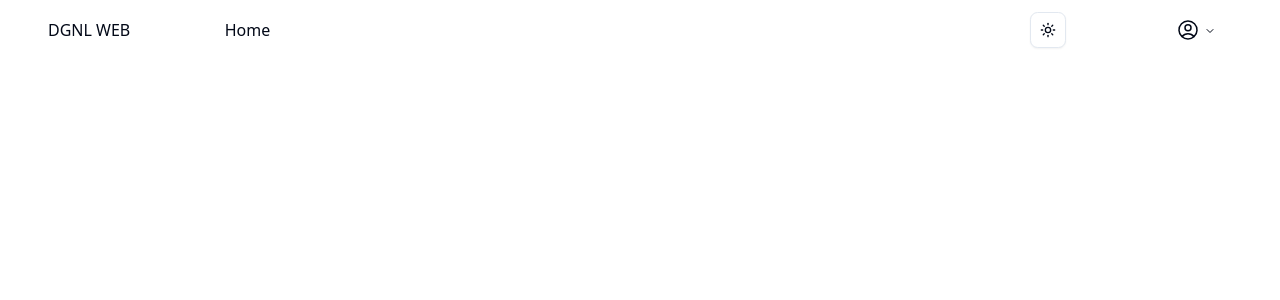
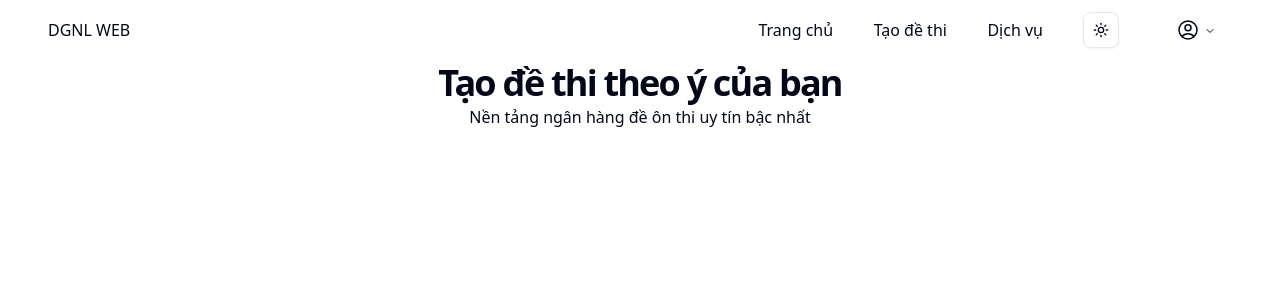
Before and after one commit to KayGV25/DGNL_FE, a React (Vite) app: page / in a window 1280 px wide. Shown: the top 300 px of the page. Built offline with nearby package versions, Linux system fonts and the light colour scheme.

Commit message:
[ADD] Update package dependencies, enhance styling, and implement HomePage component with routing

```diff
--- a/package.json
+++ b/package.json
@@ -16,11 +16,13 @@
     "@radix-ui/react-navigation-menu": "^1.2.5",
     "@radix-ui/react-slot": "^1.2.0",
     "@tailwindcss/vite": "^4.0.6",
+    "axios": "^1.8.4",
     "class-variance-authority": "^0.7.1",
     "clsx": "^2.1.1",
     "input-otp": "^1.4.2",
     "lucide-react": "^0.475.0",
     "react": "^19.0.0",
+    "react-cookie": "^8.0.1",
     "react-dom": "^19.0.0",
     "react-hook-form": "^7.55.0",
     "react-router": "^7.1.5",
--- a/src/components/ModeToogle.jsx
+++ b/src/components/ModeToogle.jsx
@@ -12,25 +12,35 @@ import {
 import { useTheme } from "./ui/theme-provider"
 
 export function ModeToggle() {
-  const { setTheme } = useTheme()
+  const { theme, setTheme } = useTheme()
 
   return (
-    <DropdownMenu>
-      <DropdownMenuTrigger asChild>
-        <Button variant="outline" size="icon">
-          <Sun className="h-[1.2rem] w-[1.2rem] rotate-0 scale-100 transition-all dark:-rotate-90 dark:scale-0" />
-          <Moon className="absolute h-[1.2rem] w-[1.2rem] rotate-90 scale-0 transition-all dark:rotate-0 dark:scale-100" />
-          <span className="sr-only">Toggle theme</span>
-        </Button>
-      </DropdownMenuTrigger>
-      <DropdownMenuContent align="end">
-        <DropdownMenuItem onClick={() => setTheme("light")}>
-          Light
-        </DropdownMenuItem>
-        <DropdownMenuItem onClick={() => setTheme("dark")}>
-          Dark
-        </DropdownMenuItem>
-      </DropdownMenuContent>
-    </DropdownMenu>
+    // <DropdownMenu>
+    //   <DropdownMenuTrigger asChild>
+    //     <Button variant="outline" size="icon">
+    //       <Sun className="h-[1.2rem] w-[1.2rem] rotate-0 scale-100 transition-all dark:-rotate-90 dark:scale-0" />
+    //       <Moon className="absolute h-[1.2rem] w-[1.2rem] rotate-90 scale-0 transition-all dark:rotate-0 dark:scale-100" />
+    //       <span className="sr-only">Toggle theme</span>
+    //     </Button>
+    //   </DropdownMenuTrigger>
+    //   <DropdownMenuContent align="end">
+    //     <DropdownMenuItem onClick={() => setTheme("light")}>
+    //       Light
+    //     </DropdownMenuItem>
+    //     <DropdownMenuItem onClick={() => setTheme("dark")}>
+    //       Dark
+    //     </DropdownMenuItem>
+    //   </DropdownMenuContent>
+    // </DropdownMenu>
+
+    <Button
+      variant="outline"
+      size="icon"
+      onClick={() => setTheme(theme === "light" ? "dark" : "light")}
+    >
+      <Sun className="h-[1.2rem] w-[1.2rem] rotate-0 scale-100 transition-all dark:-rotate-90 dark:scale-0" />
+      <Moon className="absolute h-[1.2rem] w-[1.2rem] rotate-90 scale-0 transition-all dark:rotate-0 dark:scale-100" />
+      <span className="sr-only">Toggle theme</span>
+    </Button>
   )
 }
--- a/src/components/NavBar.jsx
+++ b/src/components/NavBar.jsx
@@ -14,9 +14,18 @@ export default function NavBar() {
                         <p className="nav-text">DGNL WEB</p>
                     </Link>
                 </div>
-                <div className="w-3/5 flex flex-col justify-between items-left">
+                <div className="w-2/5 flex justify-between items-center">
                     <Link to="/">
-                        <p className="nav-text">Home</p>
+                        <p className="nav-text">Trang chủ</p>
+                    </Link>
+                    <div>
+                        <Link>
+                            Tạo đề thi
+                        </Link>
+                    </div>
+                    <div>
+                        <Link>
+                            Dịch vụ
                         </Link>
                     </div>
                     <div>
@@ -25,6 +34,7 @@ export default function NavBar() {
                     <div>
                         <ProfileBtn />
                     </div>
+                </div>
             </nav>
             <Outlet />
         </>
--- a/src/index.css
+++ b/src/index.css
@@ -102,3 +102,13 @@ body {
     @apply bg-background text-foreground;
   }
 }
+
+h1 {
+  @apply text-3xl font-bold leading-tight tracking-tighter md:text-4xl;
+}
+h2 {
+  @apply text-2xl font-bold leading-tight tracking-tighter md:text-3xl;
+}
+h3 {
+  @apply text-xl font-bold leading-tight tracking-tighter md:text-2xl;
+}
--- a/src/main.jsx
+++ b/src/main.jsx
@@ -8,12 +8,19 @@ import ErrorPage from './pages/ErrorPage';
 import ThemeProvider from '@/components/ui/theme-provider';
 import LoginPage from './pages/LoginPage';
 import RegisterPage from './pages/RegisterPage';
+import HomePage from './pages/Home';
 
 const router = createBrowserRouter([
   {
     path: '/',
     element: <MainLayout />,
-    errorElement: <ErrorPage />
+    errorElement: <ErrorPage />,
+    children: [
+      {
+        path: '/',
+        element: <HomePage/>
+      }
+    ]
   },
   {
     path: '/login',
--- /dev/null
+++ b/src/pages/Home.jsx
@@ -0,0 +1,10 @@
+export default function HomePage() {
+    return (
+        <section className="h-screen bg-background text-foreground">
+            <div className="text-center">
+                <h1>Tạo đề thi theo ý của bạn</h1>
+                <p>Nền tảng ngân hàng đề ôn thi uy tín bậc nhất</p>
+            </div>
+        </section>
+    )
+}
--- a/src/pages/LoginPage.jsx
+++ b/src/pages/LoginPage.jsx
@@ -7,12 +7,9 @@ import { z } from "zod"
 import {
     Form,
     FormField,
-    FormControl,
-    FormItem,
-    FormDescription,
-    FormLabel,
-    FormMessage
 } from "@/components/ui/form"
+
+import CustomFormItem from "@/components/CustomFormItem"
 
 import { Button } from "@/components/ui/button"
 import { Input } from "@/components/ui/input"
@@ -39,7 +36,7 @@ export default function LoginPage() {
 
     return (
         <div className="bg-background flex justify-center min-h-screen items-center">
-            <div className="w-full max-w-md sm:max-w-sm border-2 rounded-2xl p-6 sm:p-8 bg-foreground text-background">
+            <div className="w-full max-w-md sm:max-w-sm border-2 rounded-2xl p-6 sm:p-8">
                 <h2 className="text-2xl text-center font-bold">Login</h2>
                 <Form {...form}>
                     <form
--- a/src/pages/RegisterPage.jsx
+++ b/src/pages/RegisterPage.jsx
@@ -199,7 +199,7 @@ export default function RegisterPage() {
                         />
                         <div className="flex justify-center">
                             <Button
-                                className="bg-green-500 hover:bg-green-600"
+                                className="bg-green-500 hover:bg-green-600 flex-1"
                                 type="submit">Register
                             </Button>
                         </div>
```
Also changed, not shown: src/layout/MainLayout.jsx (+5 -5 lines), 1 other file (tests, documents, lock files or other folders). Lines whose indentation alone changed are shown as unchanged.
